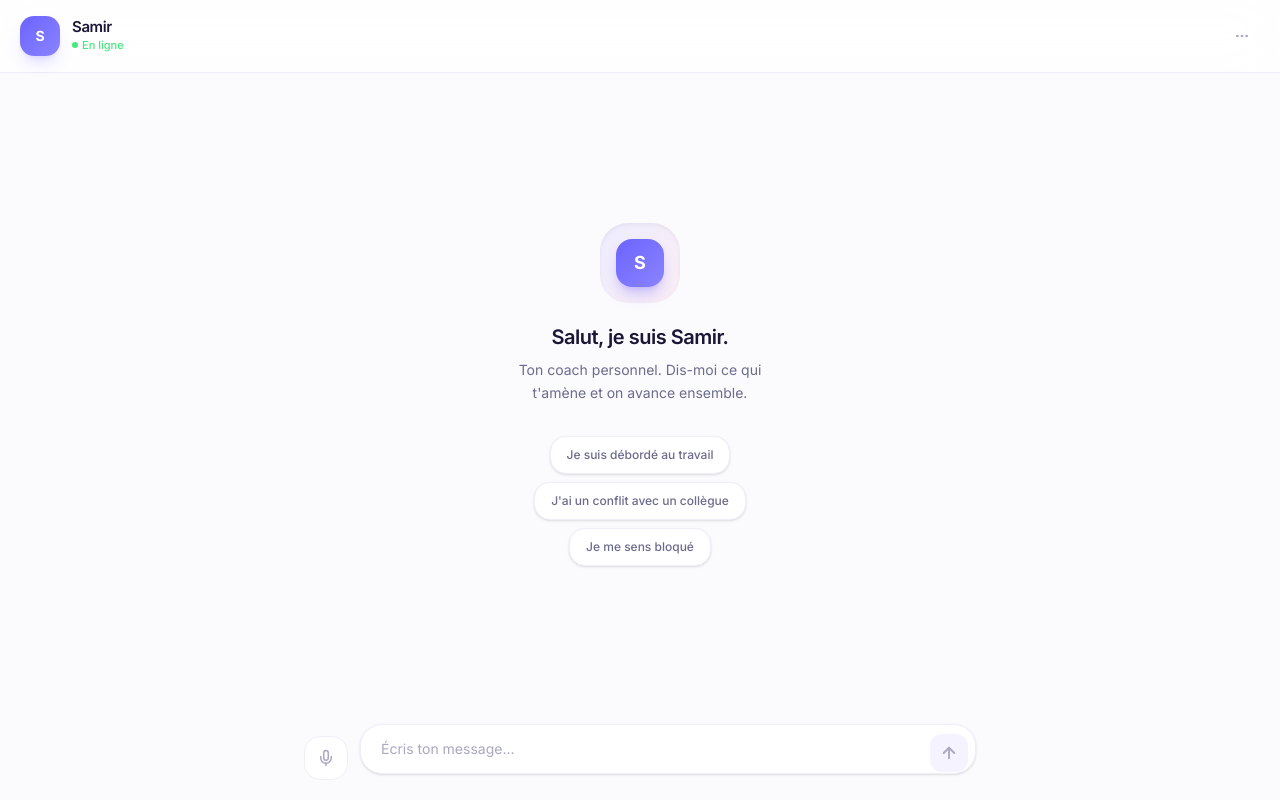
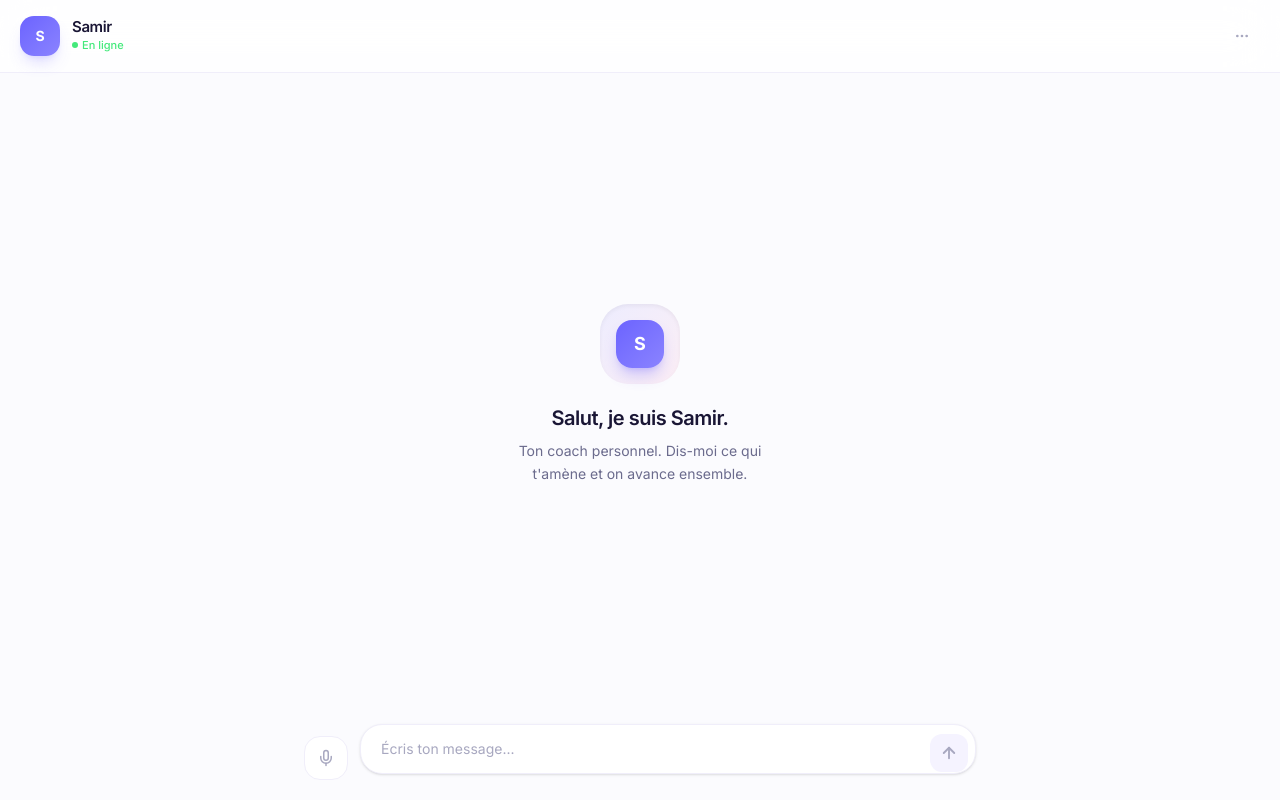
Before and after one commit to MEDAT001/manager-app, a React (Vite) app: page / in a window 1280 px wide. Built offline with nearby package versions, Linux system fonts and the light colour scheme.

Commit message:
Remove suggestion chips from welcome screen

```diff
--- a/src/components/ChatWindow.tsx
+++ b/src/components/ChatWindow.tsx
@@ -28,21 +28,6 @@ export function ChatWindow({ messages, isTyping }: Props) {
         <p className="text-sm text-text-secondary max-w-[280px] leading-relaxed">
           Ton coach personnel. Dis-moi ce qui t'amène et on avance ensemble.
         </p>
-
-        <div className="mt-8 flex flex-wrap gap-2 justify-center max-w-[320px]">
-          {[
-            "Je suis débordé au travail",
-            "J'ai un conflit avec un collègue",
-            "Je me sens bloqué",
-          ].map((suggestion) => (
-            <button
-              key={suggestion}
-              className="px-4 py-2.5 text-xs font-medium text-text-secondary bg-surface-card border border-border rounded-2xl shadow-sm hover:shadow-md hover:border-primary/30 hover:text-primary transition-all duration-200 cursor-pointer"
-            >
-              {suggestion}
-            </button>
-          ))}
-        </div>
       </div>
     )
   }
```
Also changed, not shown: 1 other file (tests, documents, lock files or other folders).
